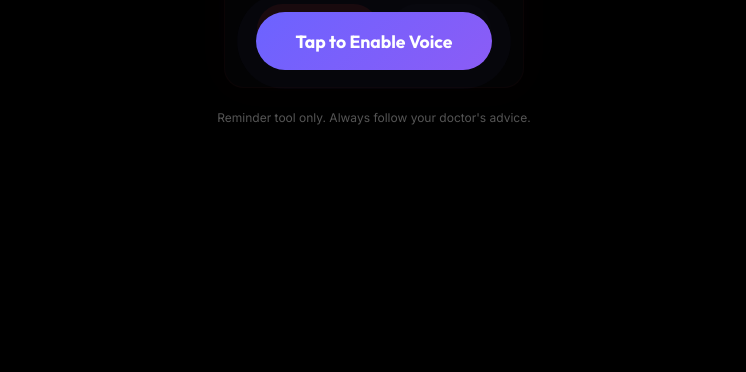
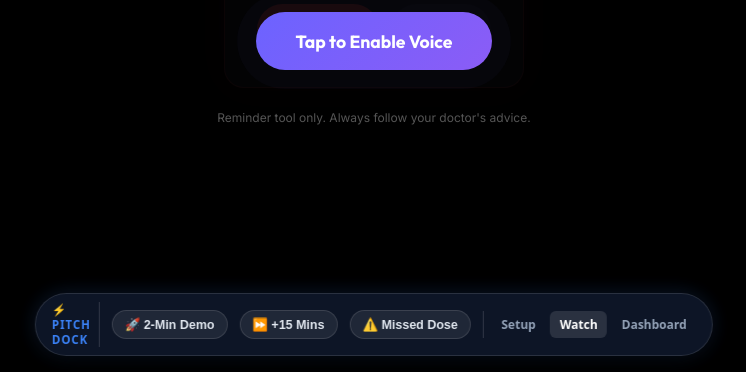
Before and after one commit to HarshaVardhanaRaj/GrandCare, a website: page public/watch.html in a window 1280 px wide. Shown: the part 428-800 px from the top of the page, without its empty margins (266-1012 px from the left). Drawn offline with Linux system fonts and the light colour scheme.

Commit message:
feat(demo): add floating hackathon pitch demo dock overlay for instant judge controls

```diff
--- /dev/null
+++ b/public/demo-dock.css
@@ -0,0 +1,84 @@
+/* demo-dock.css — Floating Demo Dock for Hackathon Presenters */
+.demo-dock {
+  position: fixed;
+  bottom: 1rem;
+  left: 50%;
+  transform: translateX(-50%);
+  background: rgba(15, 23, 42, 0.92);
+  backdrop-filter: blur(16px);
+  border: 1px solid rgba(255, 255, 255, 0.12);
+  box-shadow: 0 10px 30px rgba(0, 0, 0, 0.6), 0 0 20px rgba(59, 130, 246, 0.2);
+  border-radius: 9999px;
+  padding: 0.5rem 1rem;
+  display: flex;
+  align-items: center;
+  gap: 0.75rem;
+  z-index: 99999;
+  color: #fff;
+  font-family: system-ui, -apple-system, sans-serif;
+  font-size: 0.82rem;
+  transition: transform 0.2s ease, opacity 0.2s ease;
+}
+
+.demo-dock-label {
+  font-weight: 700;
+  color: #3b82f6;
+  text-transform: uppercase;
+  letter-spacing: 0.08em;
+  font-size: 0.72rem;
+  display: flex;
+  align-items: center;
+  gap: 0.3rem;
+  padding-right: 0.5rem;
+  border-right: 1px solid rgba(255, 255, 255, 0.15);
+}
+
+.demo-dock-btn {
+  background: rgba(255, 255, 255, 0.08);
+  border: 1px solid rgba(255, 255, 255, 0.12);
+  color: #e2e8f0;
+  padding: 0.35rem 0.75rem;
+  border-radius: 9999px;
+  cursor: pointer;
+  font-weight: 600;
+  font-size: 0.78rem;
+  display: inline-flex;
+  align-items: center;
+  gap: 0.35rem;
+  transition: all 0.15s ease;
+  white-space: nowrap;
+}
+
+.demo-dock-btn:hover {
+  background: rgba(59, 130, 246, 0.25);
+  border-color: rgba(59, 130, 246, 0.5);
+  color: #ffffff;
+  transform: translateY(-1px);
+}
+
+.demo-dock-btn.danger:hover {
+  background: rgba(239, 68, 68, 0.25);
+  border-color: rgba(239, 68, 68, 0.5);
+}
+
+.demo-dock-nav {
+  display: flex;
+  gap: 0.3rem;
+  padding-left: 0.5rem;
+  border-left: 1px solid rgba(255, 255, 255, 0.15);
+}
+
+.demo-dock-link {
+  color: #94a3b8;
+  text-decoration: none;
+  font-weight: 600;
+  font-size: 0.75rem;
+  padding: 0.3rem 0.6rem;
+  border-radius: 6px;
+  transition: background 0.15s ease;
+}
+
+.demo-dock-link:hover, .demo-dock-link.active {
+  background: rgba(255, 255, 255, 0.12);
+  color: #ffffff;
+}
--- /dev/null
+++ b/public/demo-dock.js
@@ -0,0 +1,84 @@
+/**
+ * demo-dock.js — Floating Hackathon Pitch Dock
+ * Automatically attaches floating demo controls to setup.html, watch.html, and dashboard.html
+ */
+
+(function () {
+  const page = window.location.pathname.split('/').pop() || 'setup.html';
+
+  const dock = document.createElement('div');
+  dock.className = 'demo-dock';
+  dock.innerHTML = `
+    <div class="demo-dock-label">⚡ Pitch Dock</div>
+    <button class="demo-dock-btn" id="dockDemo2Min">🚀 2-Min Demo</button>
+    <button class="demo-dock-btn" id="dockFastForward">⏩ +15 Mins</button>
+    <button class="demo-dock-btn danger" id="dockMissed">⚠️ Missed Dose</button>
+    <div class="demo-dock-nav">
+      <a href="setup.html" class="demo-dock-link ${page === 'setup.html' ? 'active' : ''}">Setup</a>
+      <a href="watch.html" class="demo-dock-link ${page === 'watch.html' ? 'active' : ''}">Watch</a>
+      <a href="dashboard.html" class="demo-dock-link ${page === 'dashboard.html' ? 'active' : ''}">Dashboard</a>
+    </div>
+  `;
+
+  document.body.appendChild(dock);
+
+  // Link stylesheet if not already present
+  if (!document.querySelector('link[href*="demo-dock.css"]')) {
+    const link = document.createElement('link');
+    link.rel = 'stylesheet';
+    link.href = 'demo-dock.css';
+    document.head.appendChild(link);
+  }
+
+  // Event handlers
+  document.getElementById('dockDemo2Min').addEventListener('click', async () => {
+    try {
+      const res = await fetch('/api/demo/start', { method: 'POST' });
+      const data = await res.json();
+      if (data.status === 'demo_started') {
+        alert('🚀 2-Minute Demo Started! Check Watch & Dashboard screens.');
+        if (typeof fetchSchedule === 'function') fetchSchedule();
+        if (typeof poll === 'function') poll();
+      }
+    } catch (e) {
+      console.error(e);
+    }
+  });
+
+  document.getElementById('dockFastForward').addEventListener('click', async () => {
+    try {
+      const res = await fetch('/api/doses');
+      const data = await res.json();
+      const pending = (data.doses || []).find(d => d.status === 'pending');
+      if (pending) {
+        alert(`⏩ Simulated time fast-forward! Dose "${pending.medicineName}" is now due.`);
+      } else {
+        alert('⏩ Fast-forward simulated. No pending doses found.');
+      }
+    } catch (e) {
+      console.error(e);
+    }
+  });
+
+  document.getElementById('dockMissed').addEventListener('click', async () => {
+    try {
+      const res = await fetch('/api/doses');
+      const data = await res.json();
+      const pending = (data.doses || []).find(d => d.status === 'pending');
+      if (pending) {
+        await fetch('/api/log-dose', {
+          method: 'POST',
+          headers: { 'Content-Type': 'application/json' },
+          body: JSON.stringify({ doseId: pending.id, status: 'missed' })
+        });
+        alert(`⚠️ Simulated missed dose for "${pending.medicineName}"! Alert generated on Caregiver Dashboard.`);
+        if (typeof fetchSchedule === 'function') fetchSchedule();
+        if (typeof poll === 'function') poll();
+      } else {
+        alert('No pending dose available to mark as missed.');
+      }
+    } catch (e) {
+      console.error(e);
+    }
+  });
+})();
--- a/public/watch.html
+++ b/public/watch.html
@@ -108,5 +108,6 @@
 </div>
 
 <script src="watch.js"></script>
+<script src="demo-dock.js"></script>
 </body>
 </html>
```
Also changed, not shown: public/dashboard.html (+1 -0 lines).
